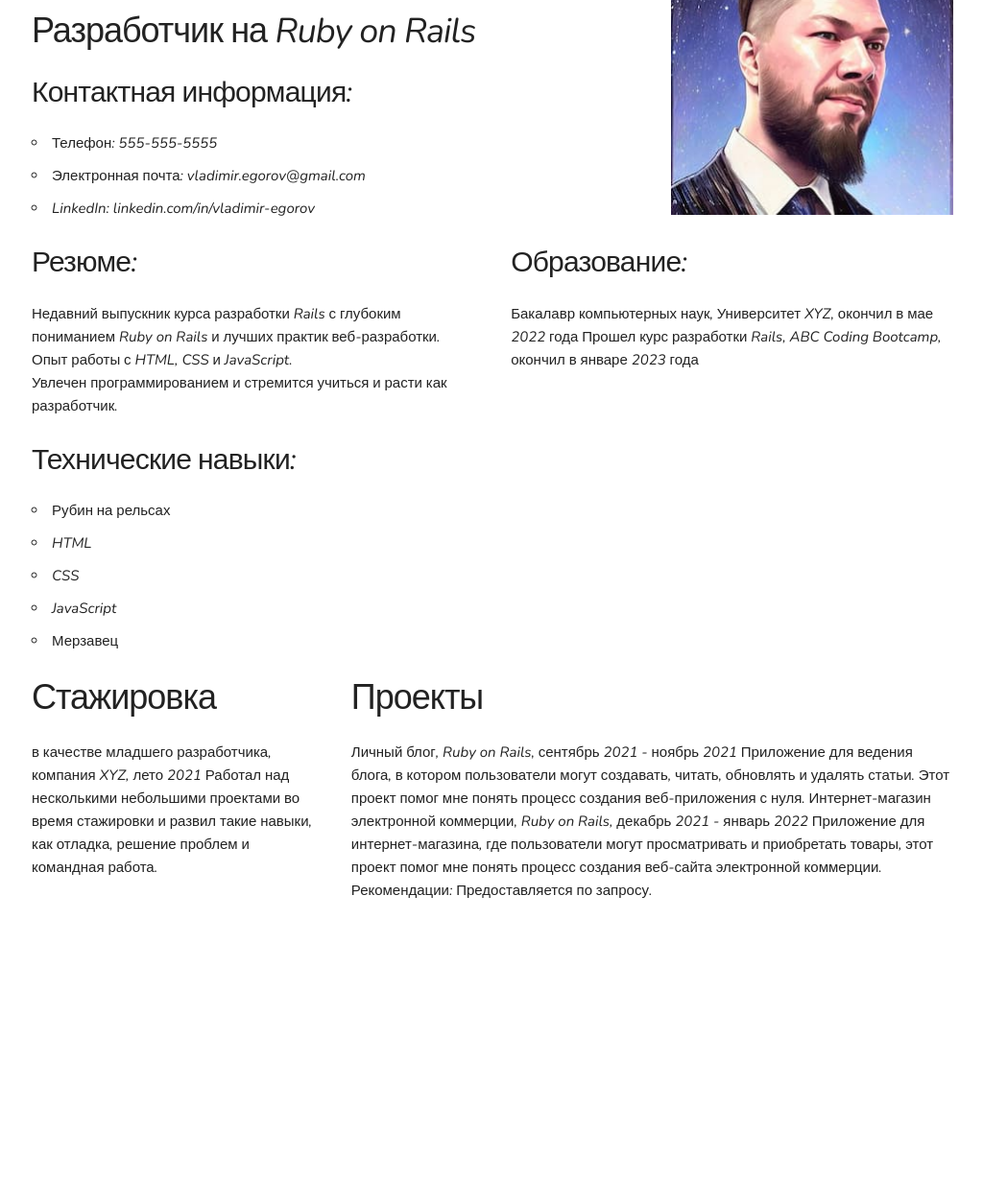
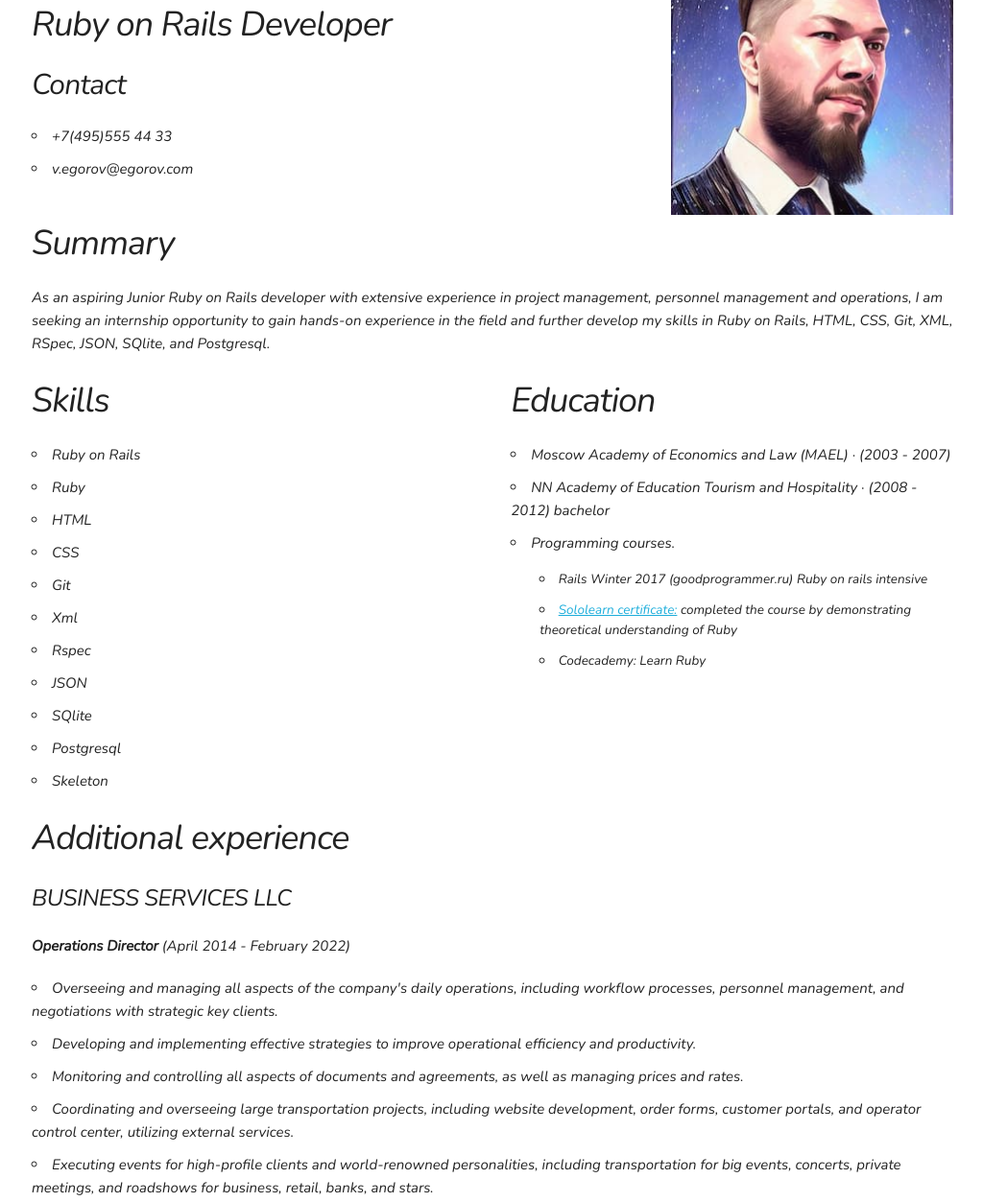
Before and after one commit to Vladimire87/Joking, a plain HTML site: page index.html in a window 1280 px wide. Shown: the part 70-1323 px from the top of the page at 96% size, without its empty margins (127-1151 px from the left). Before the commit the page ends 1035 px from the top, so only its background shows below. Drawn offline with nearby package versions, Linux system fonts and the light colour scheme.

Commit message:
updates in cv

```diff
--- a/index.html
+++ b/index.html
@@ -5,7 +5,7 @@
   <meta charset="UTF-8">
   <meta http-equiv="X-UA-Compatible" content="IE=edge">
   <meta name="viewport" content="width=device-width, initial-scale=1.0">
-  <title>Владимир Егоров - разработчик на Ruby on Rails</title>
+  <title>Vladimir Egorov - Ruby on Rails Developer</title>
 
   <link rel="preconnect" href="https://fonts.googleapis.com">
   <link rel="preconnect" href="https://fonts.gstatic.com" crossorigin>
@@ -20,13 +20,12 @@
 
     <div class="row">
       <div class="eight columns">
-        <h1>Владимир Егоров</h1>
-        <h3>Разработчик на Ruby on Rails</h3>
-        <h4>Контактная информация:</h4>
+        <h2>Vladimir Egorov</h2>
+        <h3>Ruby on Rails Developer</h3>
+        <h4>Contact</h4>
         <ul>
-          <li>Телефон: 555-555-5555</li>
-          <li>Электронная почта: vladimir.egorov@gmail.com</li>
-          <li>LinkedIn: linkedin.com/in/vladimir-egorov</li>
+          <li>+7(495)555 44 33</li>
+          <li>v.egorov@egorov.com</li>
         </ul>
 
       </div>
@@ -34,60 +33,84 @@
     </div>
 
     <div class="row">
+      <h3>Summary</h3>
+      <p>As an aspiring Junior Ruby on Rails developer with extensive experience in project management, personnel
+        management and operations, I am seeking an internship opportunity to gain hands-on experience in the field and
+        further develop my skills in Ruby on Rails, HTML, CSS, Git, XML, RSpec, JSON, SQlite, and Postgresql.</p>
+    </div>
+
+    <div class="row">
       <div class="six columns">
-        <h4>Резюме:</h4>
-        <p>Недавний выпускник курса разработки Rails с глубоким пониманием Ruby on Rails и лучших практик
-          веб-разработки.<br>
-          Опыт работы с HTML, CSS и JavaScript.<br>
-          Увлечен программированием и стремится учиться и расти как разработчик.</p>
+        <h3>Skills</h3>
+
+        <ul>
+          <li>Ruby on Rails</li>
+          <li>Ruby</li>
+          <li>HTML</li>
+          <li>CSS</li>
+          <li>Git</li>
+          <li>Xml</li>
+          <li>Rspec</li>
+          <li>JSON</li>
+          <li>SQlite</li>
+          <li>Postgresql</li>
+          <li>Skeleton</li>
+        </ul>
+
       </div>
       <div class="six columns">
-        <h4>Образование:</h4>
-        <p>Бакалавр компьютерных наук, Университет XYZ, окончил в мае 2022 года
-          Прошел курс разработки Rails, ABC Coding Bootcamp, окончил в январе 2023 года</p>
+        <h3>Education</h3>
+        <ul>
+          <li>Moscow Academy of Economics and Law (MAEL) · (2003 - 2007)</li>
+          <li>NN Academy of Education Tourism and Hospitality · (2008 - 2012) bachelor</li>
+          <li>Programming courses.<ul>
+              <li>Rails Winter 2017 (goodprogrammer.ru) Ruby on rails intensive </li>
+              <li><a href="https://www.sololearn.com/certificates/CT-NULYLVVG" target="_blank">Sololearn
+                  certificate:</a> completed the course by demonstrating
+                theoretical understanding of Ruby </li>
+              <li>Codecademy: Learn Ruby
+            </ul>
+          </li>
+        </ul>
       </div>
     </div>
 
     <div class="row">
-      <div class="six columns">
-        <h4>Технические навыки:</h4>
-        <ul>
-          <li>Рубин на рельсах</li>
-          <li>HTML</li>
-          <li>CSS</li>
-          <li>JavaScript</li>
-          <li>Мерзавец</li>
-        </ul>
-      </div>
-      <div class="six columns">
-        <script type="text/javascript" charset="utf-8" async
-          src="https://api-maps.yandex.ru/services/constructor/1.0/js/?um=constructor%3A9fc9df44e7ea3e3589b4dbfc7a0d184b15ee7e10d43054f3922a546c495749ae&amp;width=100%25&amp;height=482&amp;lang=ru_RU&amp;scroll=true">
-        </script>
-      </div>
+      <!-- <div class="eight columns"> -->
+      <h3>Additional experience</h3>
+      <h5>BUSINESS SERVICES LLC</h5>
+      <h6><strong>Operations Director </strong><em>(April 2014 - February 2022)</em></h6>
+      <ul>
+        <li>Overseeing and managing all aspects of the company's daily operations, including workflow processes,
+          personnel management, and negotiations with strategic key clients.</li>
+        <li>Developing and implementing effective strategies to improve operational efficiency and productivity.</li>
+        <li>Monitoring and controlling all aspects of documents and agreements, as well as managing prices and rates.
+        </li>
+        <li>Coordinating and overseeing large transportation projects, including website development, order forms,
+          customer portals, and operator control center, utilizing external services.</li>
+        <li>Executing events for high-profile clients and world-renowned personalities, including transportation for big
+          events, concerts, private meetings, and roadshows for business, retail, banks, and stars.</li>
+        <li>Supervising a team of professionals, including project managers and event coordinators, to ensure that all
+          projects are completed on time and within budget.</li>
+      </ul>
+      <h6><strong>Operations Project Manager </strong><em>(April 2012 - April 2014)</em></h6>
+      <ul>
+        <li>Managing projects and maintaining client relationships</li>
+        <li>Coordinating and executing events, calculating and offering different event possibilities</li>
+        <li>Acting as a personal manager for key clients</li>
+      </ul>
+      <h6><strong>Manager </strong><em>(February 2012 - April 2012)</em></h6>
+      <ul>
+        <li>Creating reservations and communicating with clients via email and phone, fluent in English</li>
+        <li>Dispatching and controlling routes</li>
+      </ul>
+      <h5>Individual Entrepreneur</h5>
+      <h6><strong>Individual Entrepreneur </strong><em>(January 2014 - present)</em></h6>
+      <ul>
+        <li>Self-employed, providing services such as transportation, event planning, and project management.</li>
+      </ul>
     </div>
-
-    <div class="row">
-      <div class="four columns">
-        <h3>Стажировка</h3>
-        <p> в качестве младшего разработчика, компания XYZ, лето 2021
-          Работал над несколькими небольшими проектами во время стажировки и развил такие навыки, как отладка, решение
-          проблем и командная работа.</p>
-      </div>
-      <div class="eight columns">
-        <h3>Проекты</h3>
-        <p>Личный блог, Ruby on Rails, сентябрь 2021 - ноябрь 2021
-          Приложение для ведения блога, в котором пользователи могут создавать, читать, обновлять и удалять статьи.
-          Этот проект помог мне понять процесс создания веб-приложения с нуля.
-          Интернет-магазин электронной коммерции, Ruby on Rails, декабрь 2021 - январь 2022
-          Приложение для интернет-магазина, где пользователи могут просматривать и приобретать товары,
-          этот проект помог мне понять процесс создания веб-сайта электронной коммерции. Рекомендации:
-
-          Предоставляется по запросу.</p>
-      </div>
-    </div>
-
   </div>
-
 </body>
 
 </html>
```
